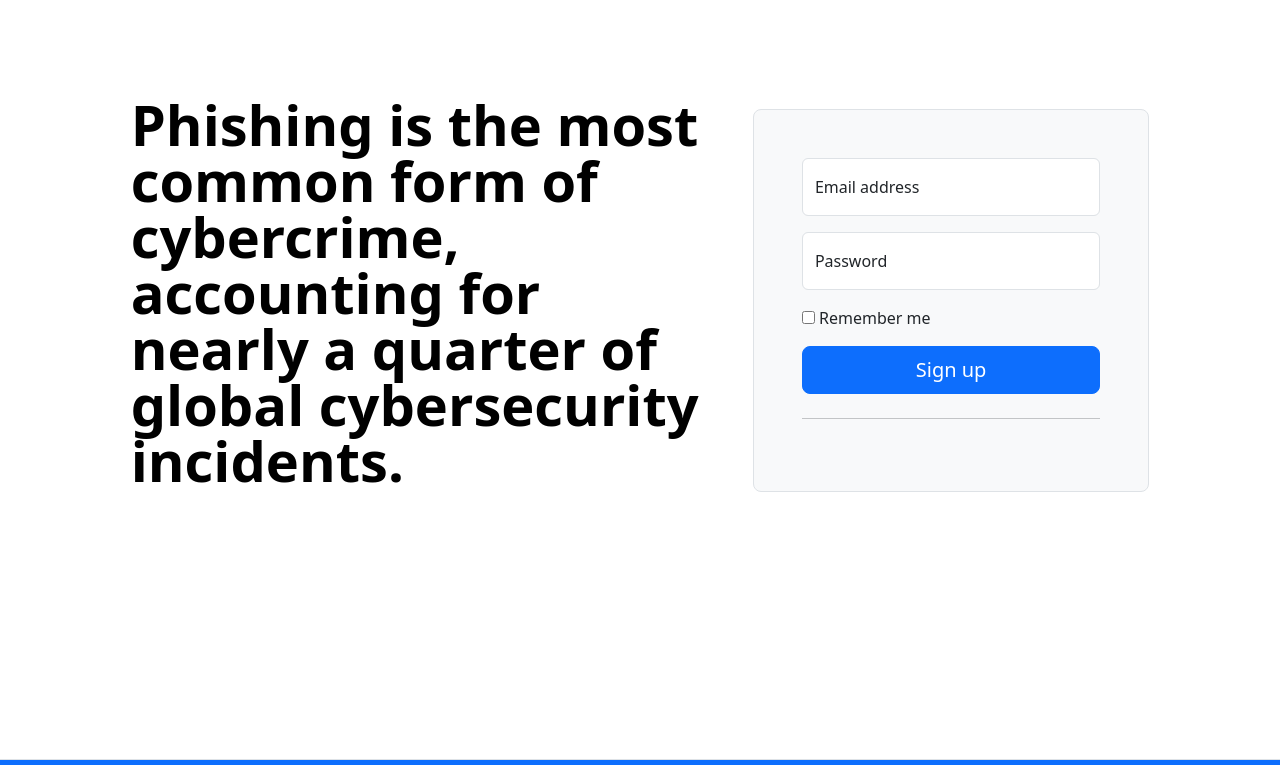
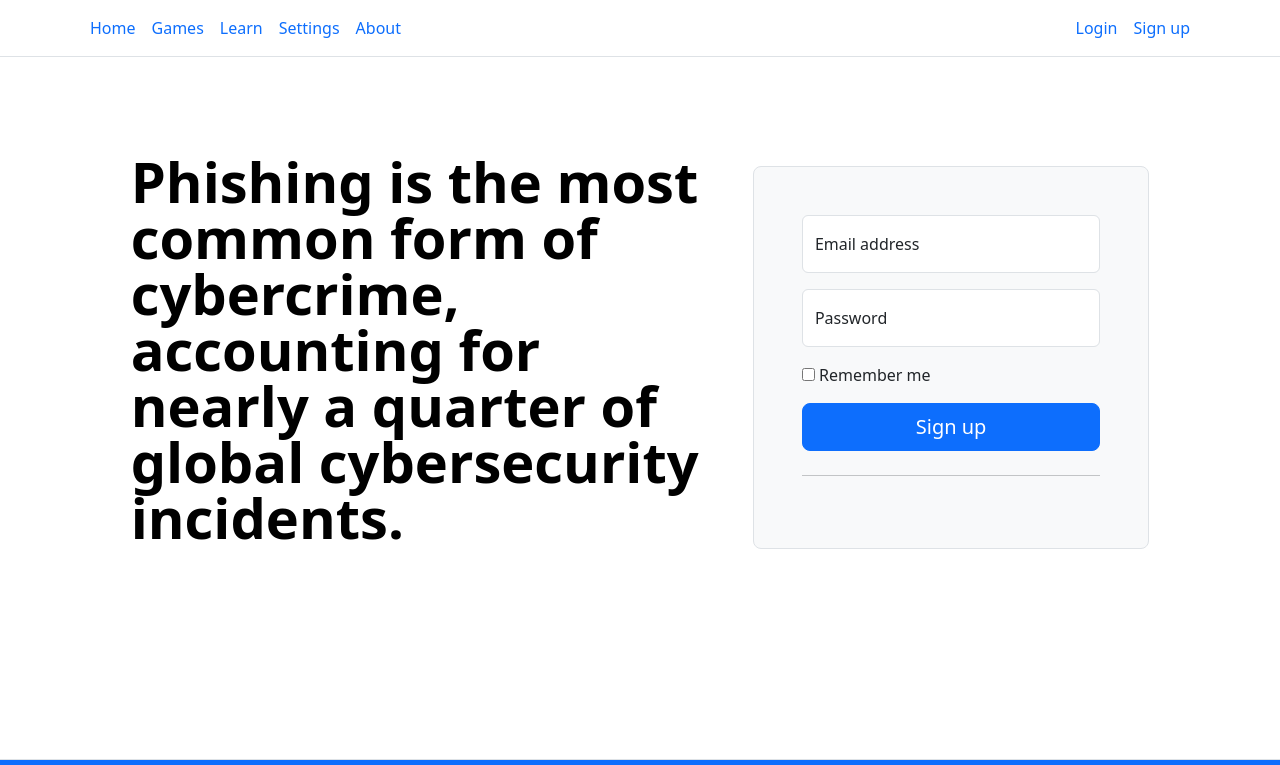
Before and after one commit to Tommmeh/1800_202630_BBY18, a website built with Vite: page index.html in a window 1280 px wide. Shown: the top 765 px of the page. Built offline with nearby package versions, Linux system fonts and the light colour scheme.

Commit message:
Added Header

```diff
--- a/index.html
+++ b/index.html
@@ -20,10 +20,29 @@
     <!-- Your HTML Layout go here -->
     <!------------------------------>
     <!-- Stuff for body goes here -->
+
+    <nav class="py-2 bg-1 border-bottom">
+        <div class="container d-flex flex-wrap">
+            <ul class="nav me-auto">
+                <li class="nav-item"><a href="#" class="nav-link theme-inverse px-2 active" aria-current="page">Home</a>
+                </li>
+                <li class="nav-item"><a href="#" class="nav-link theme-inverse px-2">Games</a></li>
+                <li class="nav-item"><a href="#" class="nav-link theme-inverse px-2">Learn</a></li>
+                <li class="nav-item"><a href="#" class="nav-link theme-inverse px-2">Settings</a></li>
+                <li class="nav-item"><a href="#" class="nav-link theme-inverse px-2">About</a></li>
+            </ul>
+            <ul class="nav">
+                <li class="nav-item"><a href="#" class="nav-link theme-inverse px-2">Login</a></li>
+                <li class="nav-item"><a href="#" class="nav-link theme-inverse px-2">Sign up</a></li>
+            </ul>
+        </div>
+    </nav>
+
     <div class="container col-xl-10 col-xxl-8 px-4 py-5">
         <div class="row align-items-center g-lg-5 py-5">
             <div class="col-lg-7 text-center text-lg-start">
-                <h1 class="display-4 fw-bold lh-1 text-body-emphasis mb-3">Phishing is the most common form of cybercrime, accounting for nearly a quarter of global cybersecurity incidents.</p>
+                <h1 class="display-4 fw-bold lh-1 text-body-emphasis mb-3">Phishing is the most common form of
+                    cybercrime, accounting for nearly a quarter of global cybersecurity incidents.</p>
             </div>
             <div class="col-md-10 mx-auto col-lg-5">
                 <form class="p-4 p-md-5 border rounded-3 bg-body-tertiary">
@@ -63,7 +82,7 @@
             </a>
             <ul class="dropdown-menu dropdown-menu-end">
                 <li><a class="dropdown-item" href="#">My Account</a></li>
-                    <li><a class="dropdown-item" href="#">My Hikes</a></li>
+                <li><a class="dropdown-item" href="#">Games</a></li>
             </ul>
         </div>
     </div>
```
Also changed, not shown: 1 other file. Lines whose indentation alone changed are shown as unchanged.
